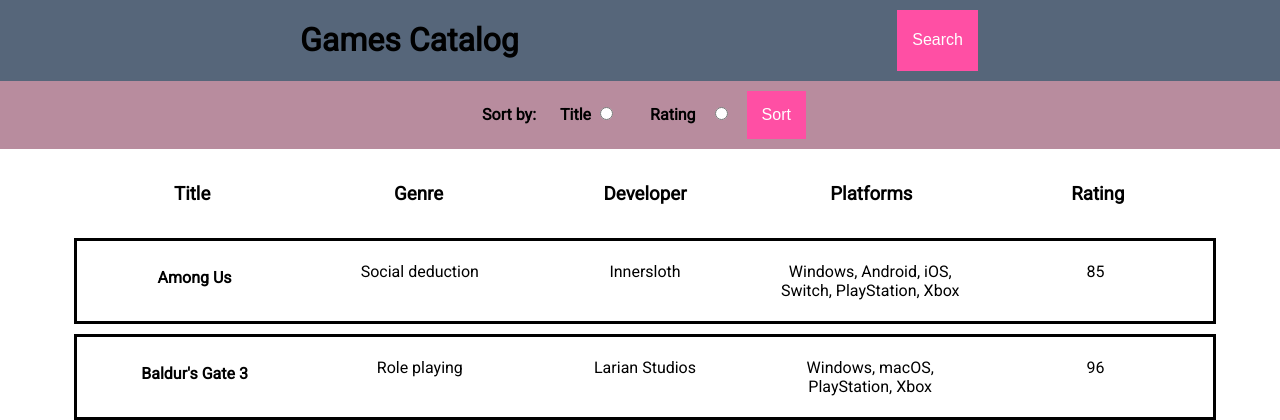
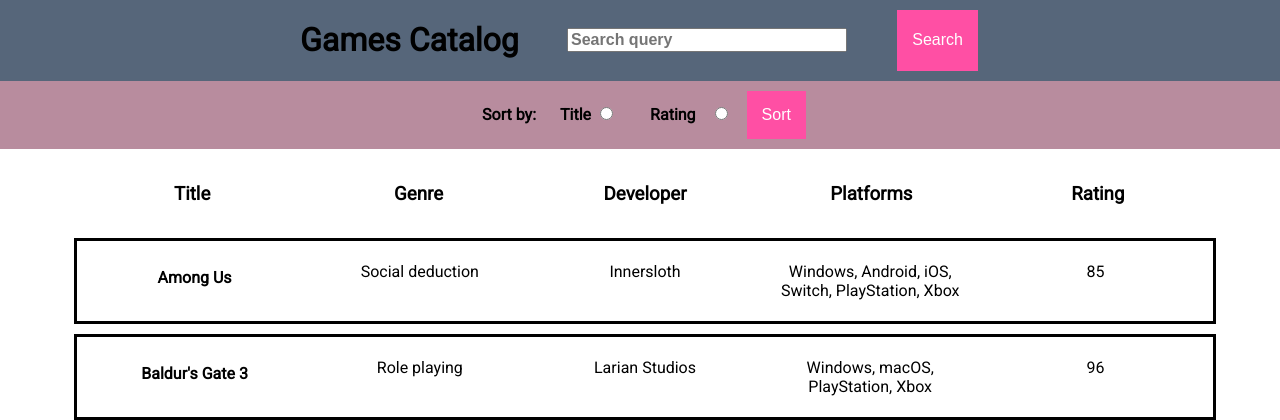
Before and after one commit to kj73/kj73, a PHP site: page / in a window 1280 px wide. Shown: the top 420 px of the page. Run offline with PHP 8.4, Linux system fonts and the light colour scheme.

Commit message:
Redesigning search bar -- changing GET to POST

```diff
--- a/index.php
+++ b/index.php
@@ -1,3 +1,7 @@
+<?php
+    $searchbarEntry = $_POST['searchRequest'] ?? "";
+?>
+
 <!DOCTYPE html>
 <html>
 
@@ -13,13 +17,13 @@
 </head>
 
 <body>
+    <form method="POST">
         <div id="header">
             <h1 id="pageTitle">Games Catalog</h1>
-        <input type="text" id="searchBar" placeholder="Search query">
-        <button type="button" id="searchButton" onclick="changeSearchUI()">Search</button>
+            <input type="text" id="searchBar" name="searchRequest" placeholder="Search query" value=<?php echo $searchbarEntry ?>>
+            <button type="submit" id="searchButton">Search</button>
         </div>
-
-    <form id="sortingSection" method="GET">
+        <div id="sortingSection">
             <h4 class="sortingItem">Sort by:</h4>
             <div class="sortingItem">
                 <label for="title">Title</label>
@@ -32,6 +36,7 @@
             </div>
 
             <button type="submit">Sort</button>
+        </div>
     </form>
 
     <div id="contentSection">
@@ -39,7 +44,7 @@
         <?php
         $fileName = "catalog.xml";
         if (file_exists($fileName)) {
-            $sortOption = $_GET['sortOption'] ?? "title";
+            $sortOption = $_POST['sortOption'] ?? "title";
             $gamesCatalog = simplexml_load_file($fileName);
             $gamesCatalog = sortAllGames($gamesCatalog, $sortOption);
 
--- a/script.js
+++ b/script.js
@@ -1,13 +1,3 @@
-function changeSearchUI() {
-    pageTitle = document.getElementById("pageTitle");
-    searchBar = document.getElementById("searchBar");
+function searchForTitle() {
 
-    if (pageTitle.style.display == "none") {
-        pageTitle.style.display = "block";
-        searchBar.style.display = "none";
-    }
-    else {
-        pageTitle.style.display = "none";
-        searchBar.style.display = "block";
-    }
 }
--- a/style.css
+++ b/style.css
@@ -124,9 +124,11 @@
 }
 
 #searchBar {
-    display: none;
+    display: flex;
     font-size: 16px;
     margin: 10px;
+    align-self: center;
+    width:40%;
 }
 
 #sortingSection {
```
Lines whose indentation alone changed are shown as unchanged.
